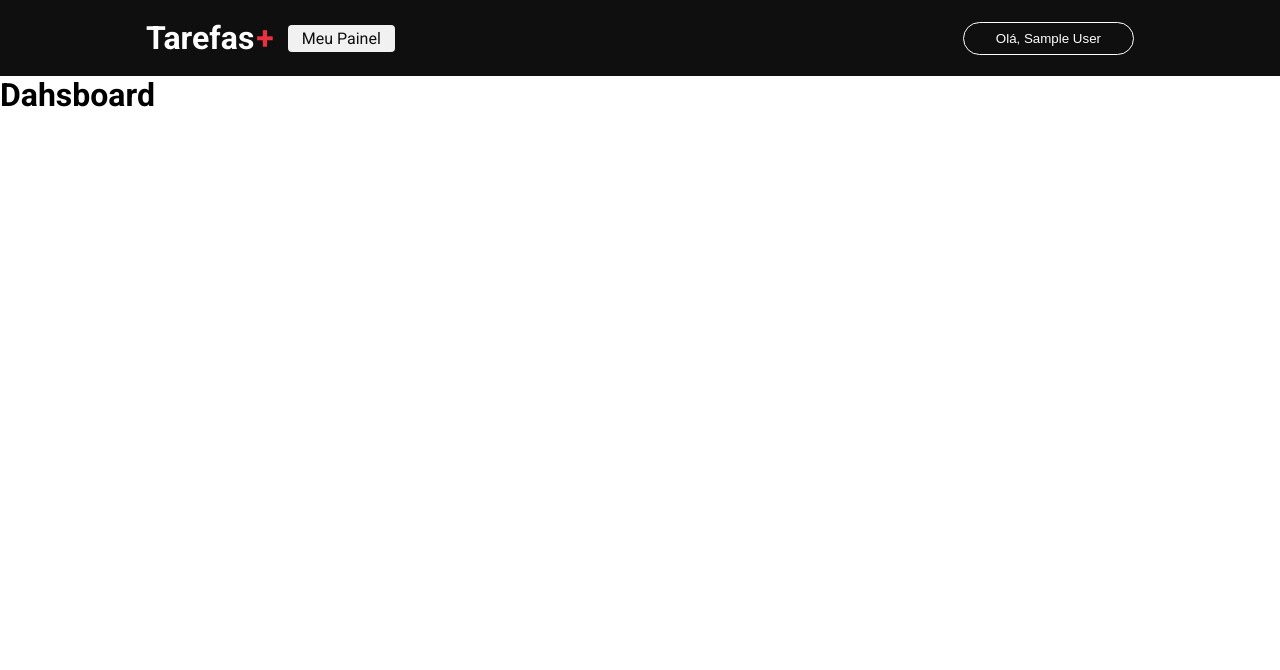
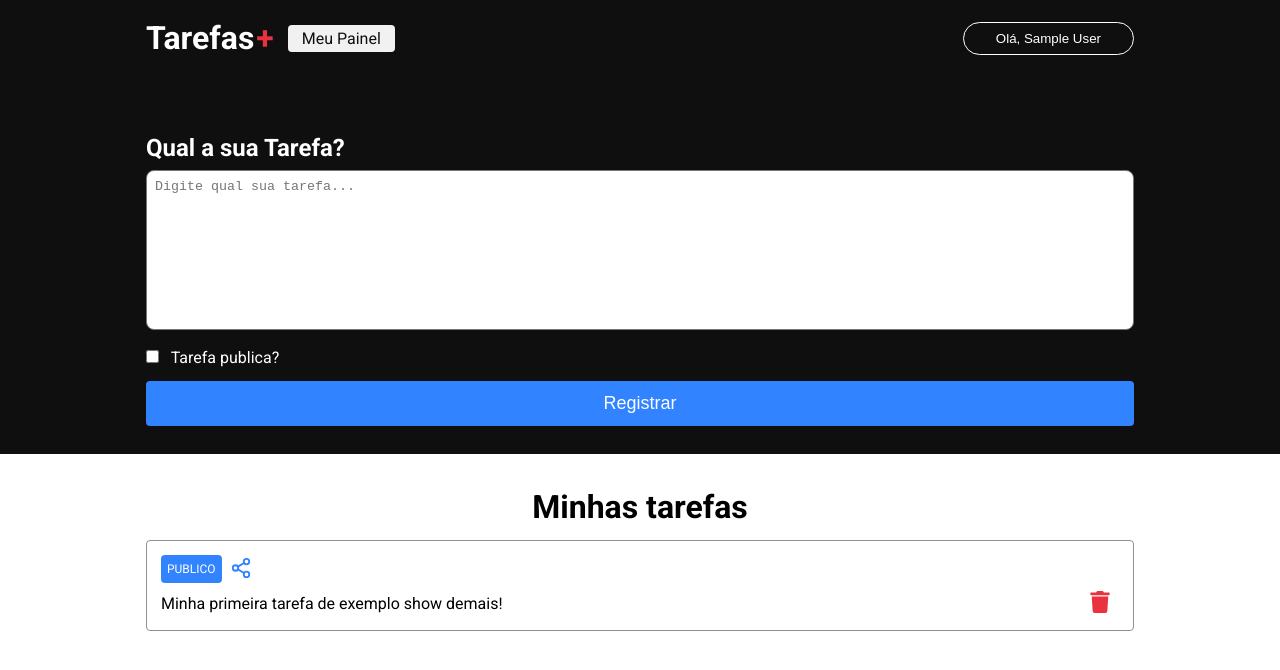
Before and after one commit to DebsLorena/EstudoNextJS-Tarefas, a Next.js app: page /dashboard in a window 1280 px wide. Shown: the top 670 px of the page. Built offline with nearby package versions, Linux system fonts and the light colour scheme; no server answers; sample sign-in values are in the browser's storage.

Commit message:
feat: dashboard

```diff
--- /dev/null
+++ b/src/components/textarea/index.tsx
@@ -0,0 +1,6 @@
+import { HTMLProps } from 'react'
+import styles from './styles.module.css'
+
+export function Textarea({ ...rest }: HTMLProps<HTMLTextAreaElement>) {
+    return <textarea className={styles.textarea} {...rest}></textarea>
+}
--- /dev/null
+++ b/src/components/textarea/styles.module.css
@@ -0,0 +1,8 @@
+.textarea {
+    width: 100%;
+    resize: none;
+    height: 160px;
+    border-radius: 8px;
+    outline: none;
+    padding: 8px;
+}
--- a/src/pages/dashboard/index.tsx
+++ b/src/pages/dashboard/index.tsx
@@ -1,14 +1,85 @@
+import { GetServerSideProps } from 'next'
 import Head from 'next/head'
 import styles from './styles.module.css'
+import { getSession } from 'next-auth/react'
+import { Textarea } from '@/components/textarea'
+import { FiShare2 } from 'react-icons/fi'
+import { FaTrash } from 'react-icons/fa'
+import { ChangeEvent, useState } from 'react'
 
 
 export default function Dashboard() {
+
+	const [input, setInput] = useState('')
+	const [publicTask, setPublicTask] = useState(false)
+
+	function handleChangePublic(event: ChangeEvent<HTMLInputElement>) {
+		setPublicTask(event.target.checked)
+	}
+
 	return (
 		<div className={styles.container}>
 			<Head>
 				<title>Meu painel de tarefas</title>
 			</Head>
-            <h1>Dahsboard</h1>
+			<main className={styles.main}>
+				<section className={styles.content}>
+					<div className={styles.contentform}>
+						<h1 className={styles.title}> Qual a sua Tarefa? </h1>
+						<form>
+							<Textarea
+								placeholder='Digite qual sua tarefa...'
+								value={input}
+								onChange={(event: ChangeEvent<HTMLTextAreaElement>) => setInput(event.target.value)}
+							/>
+
+							<div className={styles.checkboxArea}>
+								<input
+									type='checkbox' className={styles.checbox}
+									checked={publicTask}
+									onChange={handleChangePublic}
+								/>
+								<label> Tarefa publica?</label>
+							</div>
+
+							<button className={styles.button} type='submit'>Registrar</button>
+						</form>
+					</div>
+				</section>
+				<section className={styles.taskContainer}>
+					<h1>Minhas tarefas</h1>
+					<article className={styles.task}>
+						<div className={styles.tagContainer}>
+							<label className={styles.tag}>PUBLICO</label>
+							<button className={styles.shareButton}>
+								<FiShare2 size={22} color="#3183ff" />
+							</button>
+						</div>
+						<div className={styles.taskContent}>
+							<p>Minha primeira tarefa de exemplo show demais!</p>
+							<button className={styles.trashButton}>
+								<FaTrash size={22} color="#ea3140" />
+							</button>
+						</div>
+					</article>
+				</section>
+			</main>
 		</div>
 	)
 }
+
+export const getServerSideProps: GetServerSideProps = async ({ req }) => {
+	const session = await getSession({ req })
+	console.log(session)
+	if (!session?.user) {
+		return {
+			redirect: {
+				destination: '/',
+				permanent: false,
+			}
+		}
+	}
+	return {
+		props: {}
+	}
+};
--- a/src/pages/dashboard/styles.module.css
+++ b/src/pages/dashboard/styles.module.css
@@ -0,0 +1,121 @@
+.container {
+    width: 100%;
+}
+
+.content {
+    background-color: #0f0f0f;
+    width: 100%;
+    display: flex;
+    align-items: center;
+    justify-content: center;
+}
+
+.contentform {
+    max-width: 1024px;
+    width: 100%;
+    padding: 0 18px;
+    padding-bottom: 28px;
+    margin-top: 58px;
+}
+
+.title {
+    color: #fff;
+    margin-bottom: 8px;
+}
+
+.checkboxArea {
+    margin: 14px 0;
+
+}
+
+.checkboxArea label {
+    margin-left: 8px;
+    color: #fff;
+
+}
+
+.checkbox {
+    width: 18px;
+    height: 18px;
+}
+
+.button {
+    width: 100%;
+    border: 0;
+    border-radius: 4px;
+    color: #fff;
+    background-color: #3183ff;
+    padding: 12px 0;
+    font-size: 18px;
+}
+
+.taskContainer {
+    margin: 34px auto 0 auto;
+    padding: 0 18px;
+    width: 100%;
+    max-width: 1024px;
+    display: flex;
+    flex-direction: column;
+}
+
+.taskContainer a {
+    text-decoration: none;
+    color: #0f0f0f;
+}
+
+.taskContainer h1 {
+    text-align: center;
+    font-size: 32px;
+    margin-bottom: 14px;
+}
+
+.task {
+    margin-bottom: 14px;
+    line-height: 150%;
+    display: flex;
+    flex-direction: column;
+    align-items: flex-start;
+    border: 1.5px solid #909090;
+    border-radius: 4px;
+    padding: 14px;
+}
+
+.tagContainer {
+    display: flex;
+    align-items: center;
+    justify-content: center;
+    margin-bottom: 8px;
+}
+
+.tag {
+    background-color: #3183ff;
+    padding: 2px 6px;
+    color: #fff;
+    border-radius: 4px;
+    font-size: 12px;
+}
+
+.shareButton {
+    background: transparent;
+    border: 0;
+    margin: 0 8px;
+    cursor: pointer;
+}
+
+.taskContent {
+    display: flex;
+    align-items: center;
+    justify-content: space-between;
+    width: 100%;
+}
+
+.taskContent p {
+    white-space: pre-wrap;
+}
+
+.trashButton {
+    cursor: pointer;
+    background: transparent;
+    border: 0;
+    margin: 0 8px;
+}
```
Lines whose indentation alone changed are shown as unchanged.
